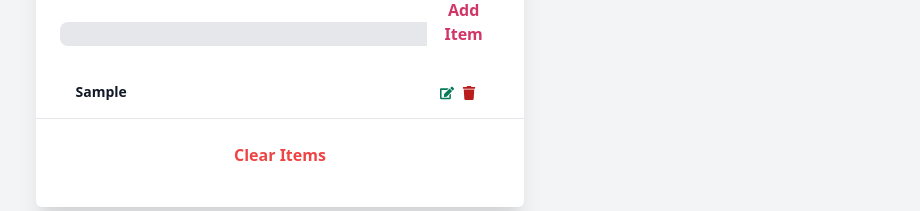
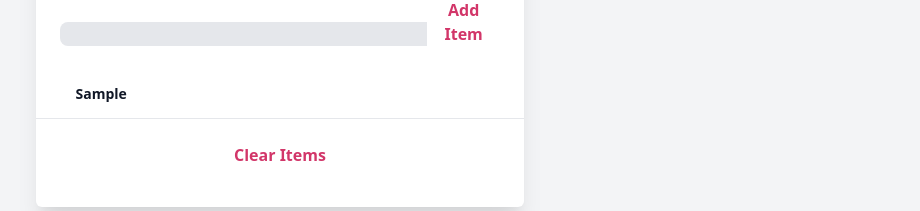
Before and after one commit to julianv97/grocery-bud, a React (Create React App) app: page / in a window 1280 px wide. Both pictures are taken after typing "Sample" into the empty fields and a click on the button "Add Item". Shown: the part 330-541 px from the top of the page, without its empty margins (360-1280 px from the left). Built offline with nearby package versions, Linux system fonts and the light colour scheme.

Commit message:
animaciones

```diff
--- a/src/App.js
+++ b/src/App.js
@@ -11,6 +11,14 @@ const getLocalStorage = () => {
     return [];
   }
 };
+const getStorageTheme = () => {
+  let theme = "light";
+  if (localStorage.getItem("theme")) {
+    theme = localStorage.getItem("theme");
+    console.log(theme);
+  }
+  return theme;
+};
 
 /* const lightThemeStyles = {
 
@@ -22,7 +30,16 @@ function App() {
   const [editId, setEditId] = useState(null);
   const [isEditing, setIsEditing] = useState(false);
   const [modal, setModal] = useState({ show: false, msg: "", type: "" });
-  /* const [theme, setTheme] = useState('light-theme') */
+  const [theme, setTheme] = useState(getStorageTheme());
+  console.log(theme);
+
+  const toggleTheme = () => {
+    if (theme === "light") {
+      setTheme("dark");
+    } else {
+      setTheme("light");
+    }
+  };
 
   const handleSubmit = (e) => {
     e.preventDefault();
@@ -92,13 +109,15 @@ function App() {
     localStorage.setItem("list", JSON.stringify(list));
   }, [list]);
 
-  console.log(list);
-
   return (
-    <div className="bg-gray-100 flex flex-col items-center ">
+    <div
+      className={
+        "{theme} bg-gray-100 flex flex-col items-center dark:bg-red-600"
+      }
+    >
       <header className="fixed w-full p-6 flex justify-end items-center">
         <button>
-          <BsMoon />
+          <BsMoon onClick={toggleTheme} />
           <BsSun />
         </button>
       </header>
@@ -132,7 +151,7 @@ function App() {
               <div className="w-full flex items-center justify-center">
                 <button
                   onClick={clearList}
-                  className="capitalize text-red-500 font-semibold hover:bg-red-500 hover:text-dark-gray w-4/12 transition ease-in duration-200 rounded-lg"
+                  className="capitalize text-light-primary font-semibold hover:bg-light-primary hover:text-dark-gray w-4/12 transition ease-in duration-200 rounded-lg"
                 >
                   clear items
                 </button>
--- /dev/null
+++ b/src/components/ButtonsList.jsx
@@ -0,0 +1,25 @@
+import React from "react";
+
+import { FaEdit, FaTrash } from "react-icons/fa";
+
+function ButtonsList({ isHidden, editItem, removeItem, id }) {
+  return (
+    <div
+      className={
+        isHidden
+          ? "origin-center transform scale-0 duration-300"
+          : "origin-center pl-6 w-2/12 h-full transform scale-1 duration-300"
+      }
+    >
+      <button type="button" onClick={() => editItem(id)}>
+        <FaEdit className="text-gray-600 text-sm" />
+      </button>
+
+      <button type="button" onClick={() => removeItem(id)} className="px-2">
+        <FaTrash className="text-gray-600 text-sm" />
+      </button>
+    </div>
+  );
+}
+
+export default ButtonsList;
--- a/src/components/List.jsx
+++ b/src/components/List.jsx
@@ -1,28 +1,23 @@
 import React from "react";
-import { FaEdit, FaTrash } from "react-icons/fa";
+
+import ListItem from "./ListItem";
 
 const List = ({ items, editItem, removeItem }) => {
+
+
   return (
     <div className="py-6">
       {items.map((item) => {
         const { id, title } = item;
         return (
-          <article key={id} className="flex py-3 justify-between px-10 border-b">
-            <h3 className="text-gray-900 text-sm capitalize font-semibold">{title}</h3>
-
-            <div className="pl-6">
-              <button type="button" onClick={() => editItem(id)}>
-                <FaEdit className="text-green-700 text-sm"/>
-              </button>
-
-              <button
-                type="button"
-                onClick={() => removeItem(id)}
-                className="px-2"
-              >
-                <FaTrash className="text-red-700 text-sm"/>
-              </button>
-            </div>
+          <article className="">
+            <ListItem
+              key={id}
+              title={title}
+              editItem={editItem}
+              removeItem={removeItem}
+              id={id}
+            />
           </article>
         );
       })}
--- /dev/null
+++ b/src/components/ListItem.jsx
@@ -0,0 +1,33 @@
+
+import React, { useState } from "react";
+import ButtonsList from "./ButtonsList";
+function ListItem({ title, editItem, removeItem, id }) {
+  const [isHidden, setIsHidden] = useState(true);
+
+  const handleMouseEnter = (e) => {
+    setIsHidden(false);
+  };
+
+  const handleMouseLeave = (e) => {
+    setIsHidden(true);
+  };
+  return (
+    <article
+      className="flex py-6 w-full items-center justify-between px-10 border-b max-h-10 transform scale-1  "
+      onMouseEnter={handleMouseEnter}
+      onMouseLeave={handleMouseLeave}
+    >
+      <h3 className="text-gray-900 text-sm capitalize font-semibold">
+        {title}
+      </h3>
+      <ButtonsList
+        isHidden={isHidden}
+        editItem={editItem}
+        removeItem={removeItem}
+        id={id}
+      />
+    </article>
+  );
+}
+
+export default ListItem;
```
